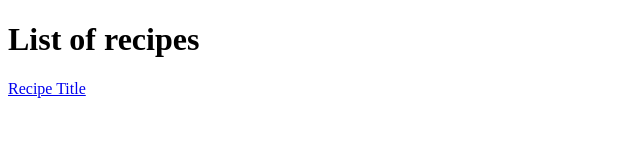
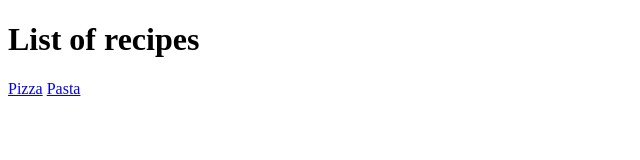
Before and after one commit to NicoletaChihaia/odin-recipes, a plain HTML site: page index.html in a window 1280 px wide. Shown: the full height of the page, 0-640 px from the left. Drawn offline with Linux system fonts and the light colour scheme.

Commit message:
added two recipe links to index.html

```diff
--- a/index.html
+++ b/index.html
@@ -7,6 +7,7 @@
 </head>
 <body>
     <h1> List of recipes </h1>
-    <a href="recipes/recipename.html">Recipe Title</a>
+    <a href="recipes/pizza.html">Pizza</a>
+    <a href="recipes/pasta.html">Pasta</a>
 </body>
 </html>
```
